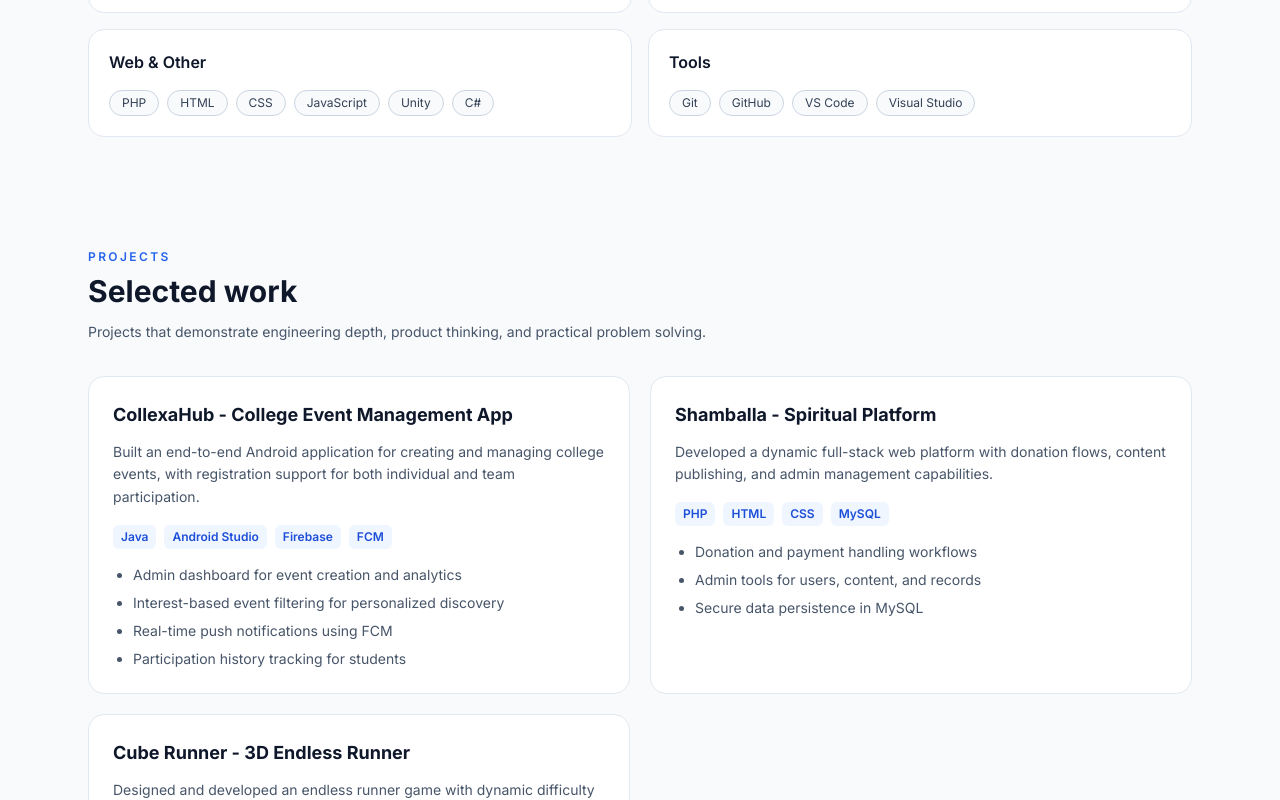
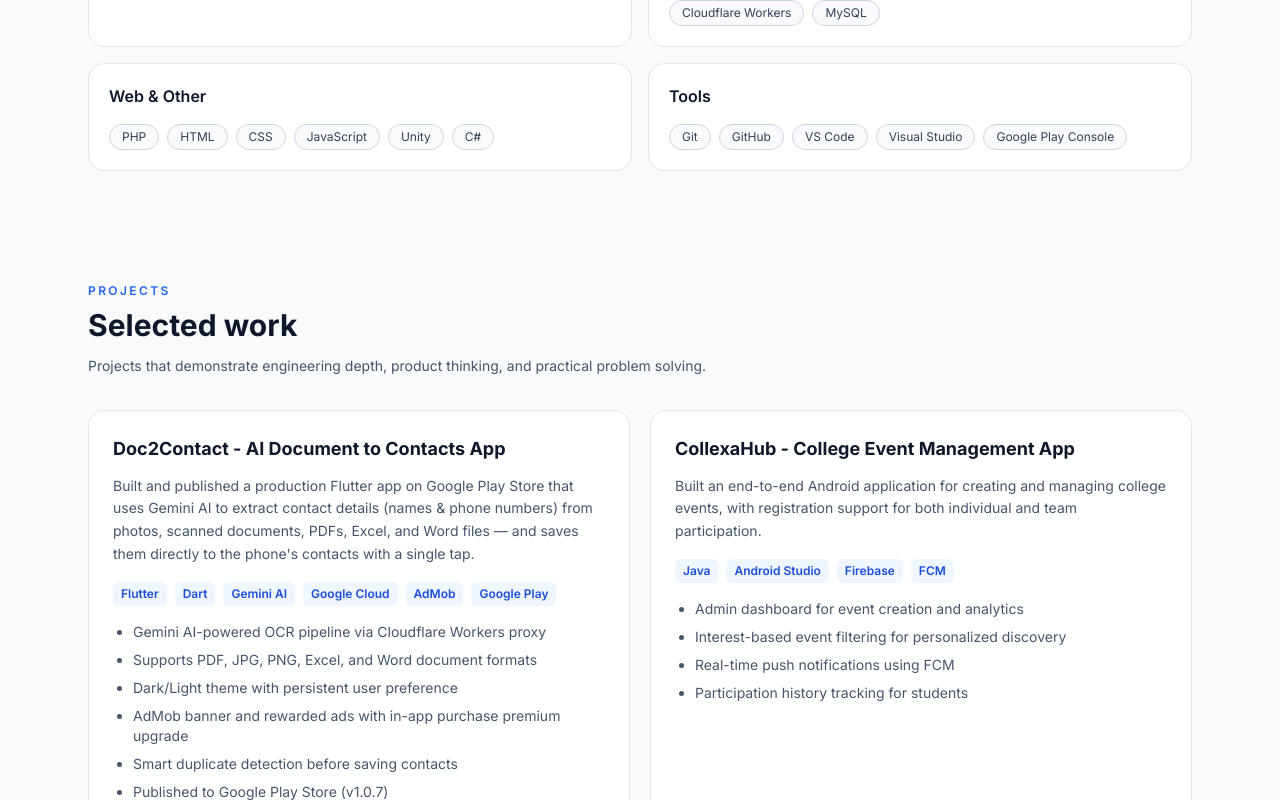
Before and after one commit to sonejisagar/MyPortfolio, a React (Vite) app: page / in a window 1280 px wide. Shown: the part 1480-2280 px from the top of the page. Built offline with nearby package versions, Linux system fonts and the light colour scheme.

Commit message:
feat: add Doc2Contact project and update skills with Flutter/Dart

```diff
--- a/src/data/profile.js
+++ b/src/data/profile.js
@@ -18,11 +18,11 @@ export const profile = {
 export const skills = [
   {
     group: "Mobile Development",
-    items: ["Java", "Android Studio", "Kotlin (Basic)", "REST APIs"],
+    items: ["Flutter", "Dart", "Java", "Android Studio", "Kotlin (Basic)", "REST APIs"],
   },
   {
     group: "Cloud & Backend",
-    items: ["Firebase Firestore", "Firebase Cloud Messaging (FCM)", "MySQL"],
+    items: ["Firebase Firestore", "Firebase Cloud Messaging (FCM)", "Google Cloud", "Cloudflare Workers", "MySQL"],
   },
   {
     group: "Web & Other",
@@ -30,11 +30,26 @@ export const skills = [
   },
   {
     group: "Tools",
-    items: ["Git", "GitHub", "VS Code", "Visual Studio"],
+    items: ["Git", "GitHub", "VS Code", "Visual Studio", "Google Play Console"],
   },
 ];
 
 export const projects = [
+  {
+    title: "Doc2Contact - AI Document to Contacts App",
+    stack: ["Flutter", "Dart", "Gemini AI", "Google Cloud", "AdMob", "Google Play"],
+    description:
+      "Built and published a production Flutter app on Google Play Store that uses Gemini AI to extract contact details (names & phone numbers) from photos, scanned documents, PDFs, Excel, and Word files — and saves them directly to the phone's contacts with a single tap.",
+    highlights: [
+      "Gemini AI-powered OCR pipeline via Cloudflare Workers proxy",
+      "Supports PDF, JPG, PNG, Excel, and Word document formats",
+      "Dark/Light theme with persistent user preference",
+      "AdMob banner and rewarded ads with in-app purchase premium upgrade",
+      "Smart duplicate detection before saving contacts",
+      "Published to Google Play Store (v1.0.7)",
+    ],
+    playStore: "https://play.google.com/store/apps/details?id=com.sagarsoneji.doc2contact",
+  },
   {
     title: "CollexaHub - College Event Management App",
     stack: ["Java", "Android Studio", "Firebase", "FCM"],
```
